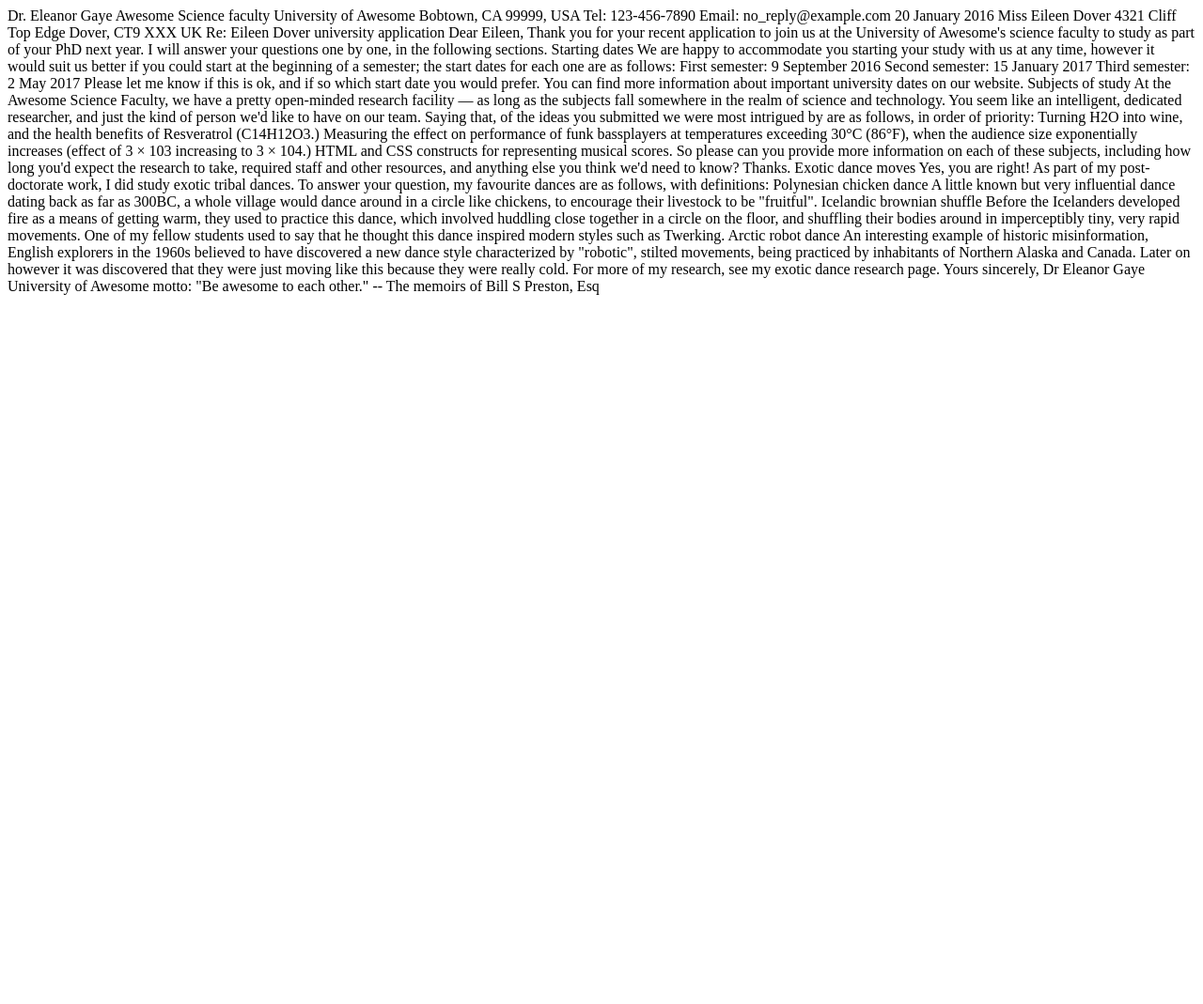
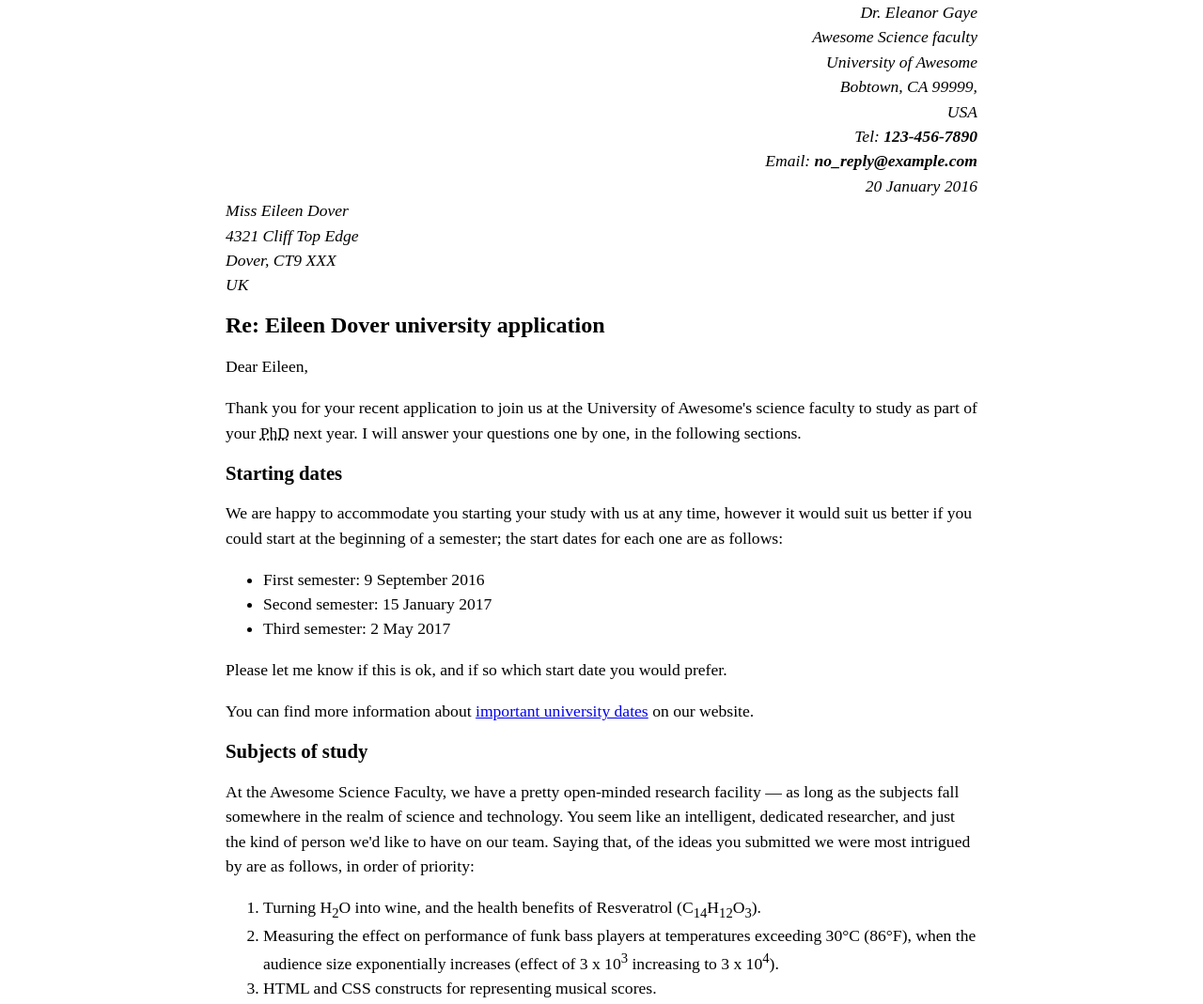
Before and after one commit to minmmmmin/git-tutorial, a plain HTML site: page index.html in a window 1280 px wide. Shown: the top 1069 px of the page at 94% size. Before the commit the page ends 800 px from the top, so only its background shows below. Drawn offline with Linux system fonts and the light colour scheme.

Commit message:
マークアップの大枠完了。後は細かいところの確認。

```diff
--- a/index.html
+++ b/index.html
@@ -1,68 +1,116 @@
-<html></html>
-  <head>
-    <meta charset="utf-8" />
-  </head>
-  <body>Dr. Eleanor Gaye
-    Awesome Science faculty
-    University of Awesome
-    Bobtown, CA 99999,
-    USA
-    Tel: 123-456-7890
-    Email: no_reply@example.com
+<!DOCTYPE html>
+<html lang="en-US">
+<head>
+    <meta charset="utf-8">
+    <meta name="author" content="Dr. Eleanor Gaye">
+    <meta name="viewport" content="width=device-width, initial-scale=1.0">
+    <title>University of Awesome - Eileen Dover Application Response</title>
+    <style>
+      body {
+        max-width: 800px;
+        margin: 0 auto;
+      }
 
-    20 January 2016
+      .sender-column {
+        text-align: right;
+      }
 
-    Miss Eileen Dover
-    4321 Cliff Top Edge
-    Dover, CT9 XXX
+      h1 {
+        font-size: 1.5em;
+      }
+
+      h2 {
+        font-size: 1.3em;
+      }
+
+      p,ul,ol,dl,address {
+        font-size: 1.1em;
+      }
+
+      p, li, dd, dt, address {
+        line-height: 1.5;
+      }
+    </style>
+</head>
+<body>
+
+<address class="sender-column">
+    Dr. Eleanor Gaye<br>
+    Awesome Science faculty<br>
+    University of Awesome<br>
+    Bobtown, CA 99999,<br>
+    USA<br>
+    Tel: <strong>123-456-7890</strong><br>
+    Email: <strong>no_reply@example.com</strong><br>
+    <time datetime="2016-01-20">20 January 2016</time>
+</address>
+
+<address>
+    Miss Eileen Dover<br>
+    4321 Cliff Top Edge<br>
+    Dover, CT9 XXX<br>
     UK
+</address>
 
+<h1>Re: Eileen Dover university application</h1>
 
-    Re: Eileen Dover university application
+<p>Dear Eileen,</p>
 
-    Dear Eileen,
+<p>Thank you for your recent application to join us at the University of Awesome's science faculty to study as part of your <abbr title="Doctor of Philosophy">PhD</abbr> next year. I will answer your questions one by one, in the following sections.</p>
 
-    Thank you for your recent application to join us at the University of Awesome's science faculty to study as part of your PhD next year. I will answer your questions one by one, in the following sections.
+<h2>Starting dates</h2>
 
-    Starting dates
+<p>We are happy to accommodate you starting your study with us at any time, however it would suit us better if you could start at the beginning of a semester; the start dates for each one are as follows:</p>
 
-    We are happy to accommodate you starting your study with us at any time, however it would suit us better if you could start at the beginning of a semester; the start dates for each one are as follows:
+<ul>
+    <li>First semester: <time datetime="2016-09-09">9 September 2016</time></li>
+    <li>Second semester: <time datetime="2017-01-15">15 January 2017</time></li>
+    <li>Third semester: <time datetime="2017-05-02">2 May 2017</time></li>
+</ul>
 
-    First semester: 9 September 2016
-    Second semester: 15 January 2017
-    Third semester: 2 May 2017
+<p>Please let me know if this is ok, and if so which start date you would prefer.</p>
 
-    Please let me know if this is ok, and if so which start date you would prefer.
+<p>You can find more information about <a href="http://example.com" title="Important university dates">important university dates</a> on our website.</p>
 
-    You can find more information about important university dates on our website.
+<h2>Subjects of study</h2>
 
+<p>At the Awesome Science Faculty, we have a pretty open-minded research facility — as long as the subjects fall somewhere in the realm of science and technology. You seem like an intelligent, dedicated researcher, and just the kind of person we'd like to have on our team. Saying that, of the ideas you submitted we were most intrigued by are as follows, in order of priority:</p>
 
-    Subjects of study
+<ol>
+    <li>Turning H<sub>2</sub>O into wine, and the health benefits of Resveratrol (C<sub>14</sub>H<sub>12</sub>O<sub>3</sub>).</li>
+    <li>Measuring the effect on performance of funk bass players at temperatures exceeding 30°C (86°F), when the audience size exponentially increases (effect of 3 x 10<sup>3</sup> increasing to 3 x 10<sup>4</sup>).</li>
+    <li>HTML and CSS constructs for representing musical scores.</li>
+</ol>
 
-    At the Awesome Science Faculty, we have a pretty open-minded research facility — as long as the subjects fall somewhere in the realm of science and technology. You seem like an intelligent, dedicated researcher, and just the kind of person we'd like to have on our team. Saying that, of the ideas you submitted we were most intrigued by are as follows, in order of priority:
+<p>So please provide more information on each of these subjects, including how long you'd expect the research to take, required staff and other resources, and anything else you think we'd need to know. Thanks.</p>
 
-    Turning H2O into wine, and the health benefits of Resveratrol (C14H12O3.)
-    Measuring the effect on performance of funk bassplayers at temperatures exceeding 30°C (86°F), when the audience size exponentially increases (effect of 3 × 103 increasing to 3 × 104.)
-    HTML and CSS constructs for representing musical scores.
+<h2>Exotic dance moves</h2>
 
-    So please can you provide more information on each of these subjects, including how long you'd expect the research to take, required staff and other resources, and anything else you think we'd need to know? Thanks.
+<p>Yes, you are right! As part of my post-doctorate work, I <em>did</em> study exotic tribal dances. To answer your question, my favourite dances are as follows, with definitions:</p>
 
+<dl>
+    <dt>Polynesian chicken dance</dt>
+    <dd>
+      A little-known but <em>very</em> influential dance dating back as far as 300BC, a whole village would dance around in a circle like chickens, to encourage their livestock to be "fruitful".
+    </dd>
 
-    Exotic dance moves
+    <dt>Icelandic brownian shuffle</dt>
+    <dd>
+      Before the Icelanders developed fire as a means of getting warm, they used to practice this dance, which involved huddling close together in a circle on the floor, and shuffling their bodies around in imperceptibly tiny, very rapid movements. One of my fellow students used to say that he thought this dance inspired modern styles such as Twerking.
+    </dd>
+    <dt>Arctic robot dance</dt>
+    <dd>
+      An interesting example of historic misinformation, English explorers in the 1960s believed to have discovered a new dance style characterized by "robotic," stilted movements, being practiced by inhabitants of Northern Alaska and Canada. Later, it was discovered that they were just moving like this because they were really cold.
+    </dd>
+</dl>
 
-    Yes, you are right! As part of my post-doctorate work, I did study exotic tribal dances. To answer your question, my favourite dances are as follows, with definitions:
+<p>For more of my research, see my <a href="http://example.com" title="Exotic dance research">exotic dance research page</a>.</p>
 
-    Polynesian chicken dance
-    A little known but very influential dance dating back as far as 300BC, a whole village would dance around in a circle like chickens, to encourage their livestock to be "fruitful".
-    Icelandic brownian shuffle
-    Before the Icelanders developed fire as a means of getting warm, they used to practice this dance, which involved huddling close together in a circle on the floor, and shuffling their bodies around in imperceptibly tiny, very rapid movements. One of my fellow students used to say that he thought this dance inspired modern styles such as Twerking.
-    Arctic robot dance
-    An interesting example of historic misinformation, English explorers in the 1960s believed to have discovered a new dance style characterized by "robotic", stilted movements, being practiced by inhabitants of Northern Alaska and Canada. Later on however it was discovered that they were just moving like this because they were really cold.
+<p>Yours sincerely,</p>
 
-    For more of my research, see my exotic dance research page.
+<p>Dr Eleanor Gaye</p>
 
-    Yours sincerely,
-    Dr Eleanor Gaye
+<p>University of Awesome motto:“Be awesome to each other.” -- <cite>The memoirs of Bill S Preston, Esq</p>
 
-    University of Awesome motto: "Be awesome to each other." -- The memoirs of Bill S Preston, Esq</body>
+</body>
 </html>
```
Also changed, not shown: css.txt (added, +24 -0 lines).
